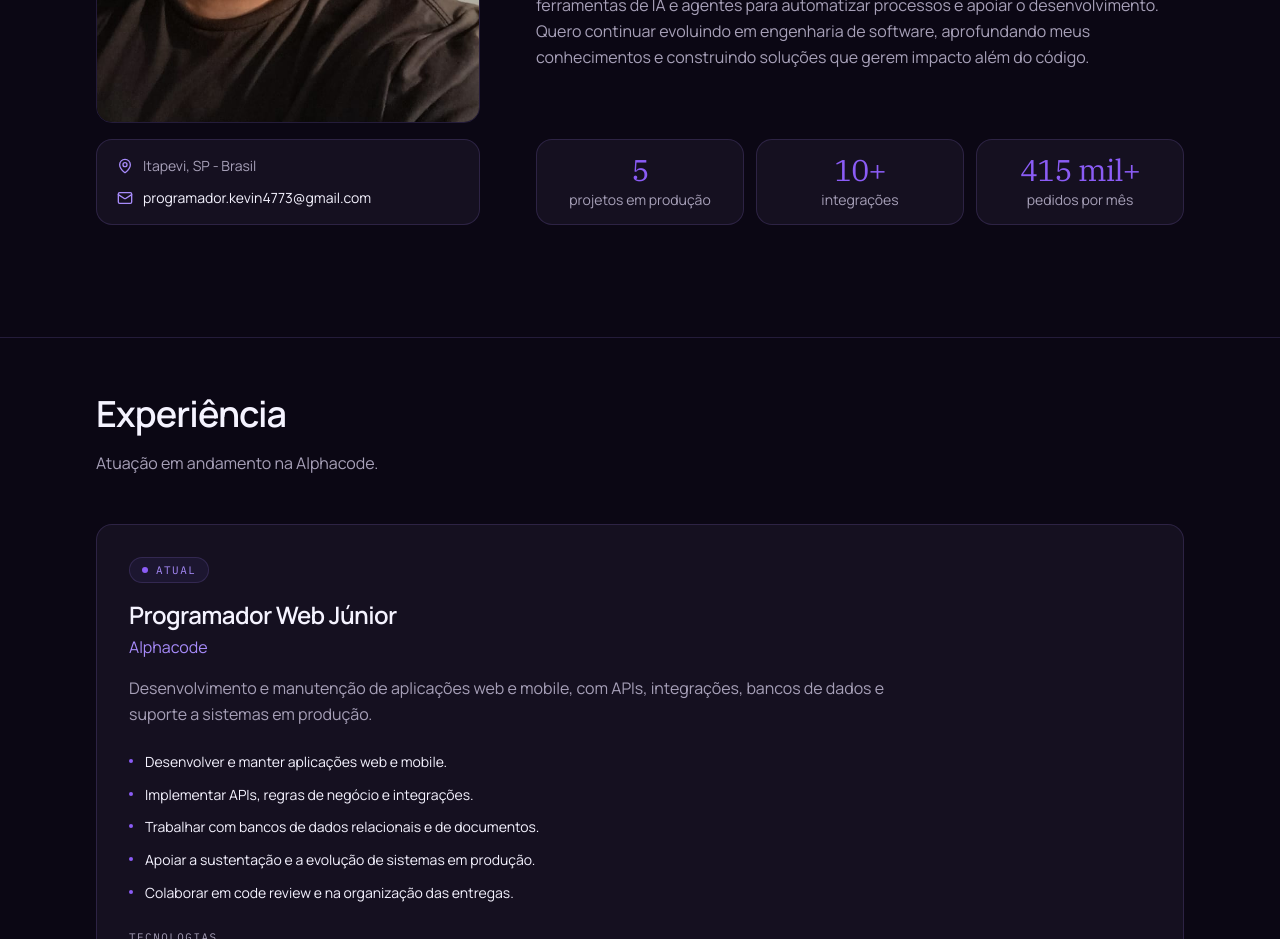
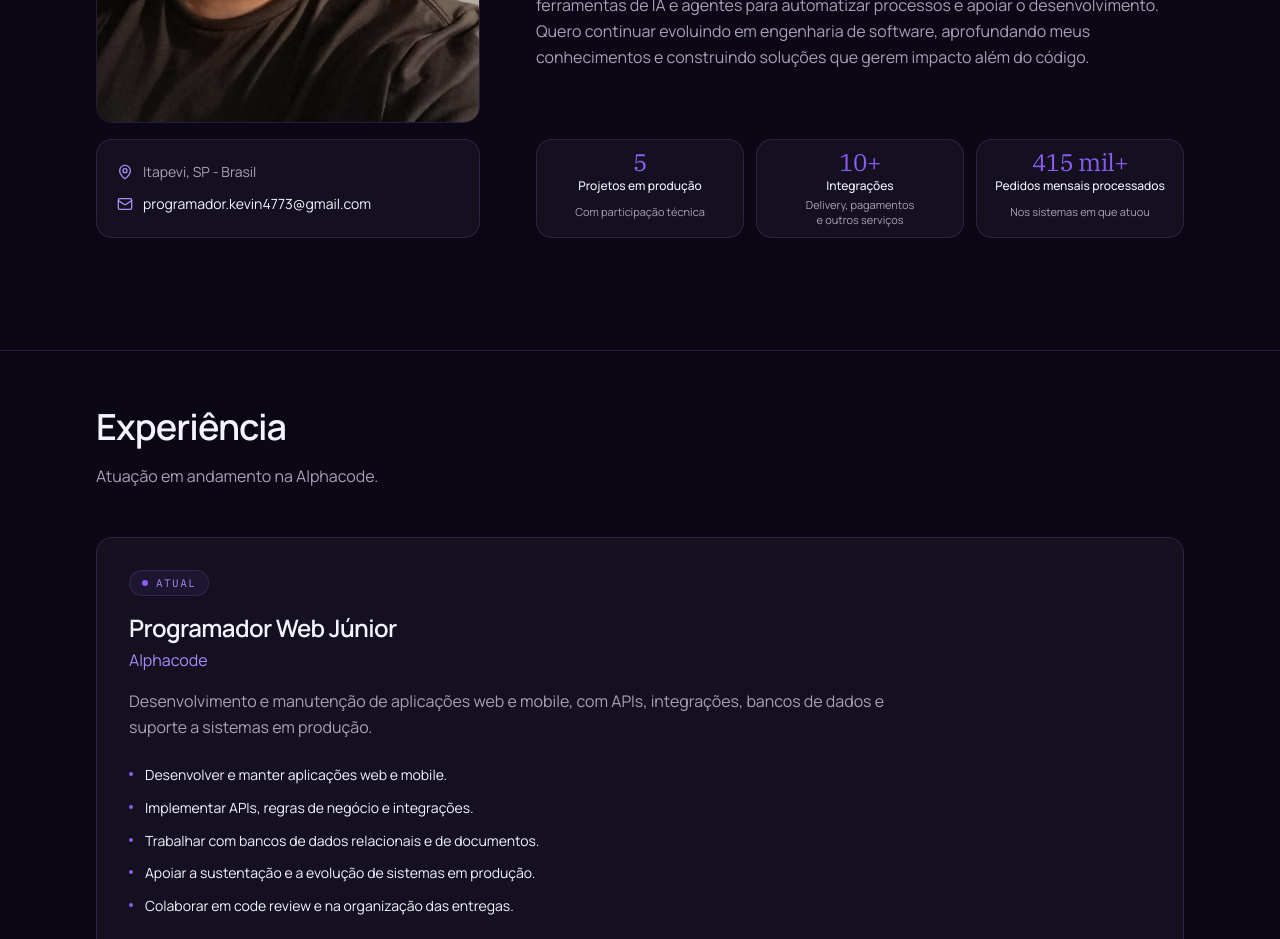
Before and after one commit to KevinAlves55/kevin-alves-portfolio, a React (Vite) app: page / in a window 1280 px wide. Shown: the part 1360-2299 px from the top of the page. Built offline with nearby package versions, Linux system fonts and the light colour scheme.

Commit message:
feat: adiciona contadores descritivos

```diff
--- a/src/i18n/en.ts
+++ b/src/i18n/en.ts
@@ -34,9 +34,9 @@ export const en: Messages = {
       'I use AI and agents to move faster in development. I keep going deeper into software engineering, looking for impact beyond the code.',
     ],
     facts: [
-      { value: '5', label: 'projects in production' },
-      { value: '10+', label: 'integrations' },
-      { value: '415k+', label: 'orders a month' },
+      { value: '5', label: 'Projects in production', detail: 'With technical involvement' },
+      { value: '10+', label: 'Integrations', detail: 'Delivery, payments, and other services' },
+      { value: '415k+', label: 'Monthly orders processed', detail: 'On the systems he worked on' },
     ],
   },
   experienceSection: {
--- a/src/i18n/pt.ts
+++ b/src/i18n/pt.ts
@@ -32,9 +32,9 @@ export const pt = {
       'Tenho buscado formas de tornar meu trabalho cada vez mais eficiente, explorando ferramentas de IA e agentes para automatizar processos e apoiar o desenvolvimento. Quero continuar evoluindo em engenharia de software, aprofundando meus conhecimentos e construindo soluções que gerem impacto além do código.',
     ],
     facts: [
-      { value: '5', label: 'projetos em produção' },
-      { value: '10+', label: 'integrações' },
-      { value: '415 mil+', label: 'pedidos por mês' },
+      { value: '5', label: 'Projetos em produção', detail: 'Com participação técnica' },
+      { value: '10+', label: 'Integrações', detail: 'Delivery, pagamentos e outros serviços' },
+      { value: '415 mil+', label: 'Pedidos mensais processados', detail: 'Nos sistemas em que atuou' },
     ],
   },
   experienceSection: {
--- a/src/sections/About.tsx
+++ b/src/sections/About.tsx
@@ -31,7 +31,7 @@ export function About() {
             height={1599}
             className="order-1 mx-auto aspect-5/7 w-full max-w-sm rounded-2xl border border-line object-cover lg:col-start-1 lg:row-start-1 lg:mx-0"
           />
-          <div data-reveal className="panel order-2 mx-auto w-full max-w-sm space-y-3 rounded-2xl px-5 py-4 lg:col-start-1 lg:row-start-2 lg:mx-0">
+          <div data-reveal className="panel about-card order-2 mx-auto flex w-full max-w-sm flex-col justify-center space-y-3 rounded-2xl px-5 py-4 lg:col-start-1 lg:row-start-2 lg:mx-0 lg:h-full lg:self-stretch">
             <p className="flex items-center gap-2.5 text-sm text-muted">
               <MapPin className="size-4 shrink-0 text-accent-soft" aria-hidden="true" />
               <span>{copy.site.location}</span>
@@ -55,11 +55,15 @@ export function About() {
               ))}
             </div>
           </div>
-          <ul data-reveal className="order-4 grid grid-cols-3 gap-3 lg:col-start-2 lg:row-start-2 lg:h-full lg:grid-rows-1 lg:self-stretch">
+          <ul data-reveal className="order-4 grid grid-cols-3 grid-rows-[auto_auto_auto] gap-x-3 gap-y-1 lg:col-start-2 lg:row-start-2 lg:h-full lg:self-stretch">
             {about.facts.map((fact) => (
-              <li key={fact.value} className="panel flex flex-col items-center justify-center rounded-2xl px-3 py-3 text-center sm:px-4 lg:h-full">
-                <p className="font-serif text-3xl leading-none font-medium tracking-tight text-accent">{fact.value}</p>
-                <p className="mt-1.5 text-sm leading-tight text-muted">{fact.label}</p>
+              <li
+                key={fact.value}
+                className="panel about-card row-span-3 grid grid-rows-subgrid items-center rounded-2xl px-2.5 text-center sm:px-3"
+              >
+                <p className="pt-2.5 font-serif text-2xl leading-none font-medium tracking-tight text-accent">{fact.value}</p>
+                <p className="text-xs leading-tight font-medium text-balance text-ink">{fact.label}</p>
+                <p className="pb-2.5 text-[0.6875rem] leading-snug text-balance text-muted">{fact.detail}</p>
               </li>
             ))}
           </ul>
--- a/src/styles/index.css
+++ b/src/styles/index.css
@@ -131,6 +131,10 @@
   box-shadow: var(--shadow);
 }
 
+.about-card:hover {
+  border-color: var(--accent-soft);
+}
+
 @media (prefers-reduced-motion: no-preference) {
   .interactive-control {
     transition:
@@ -160,6 +164,16 @@
   .card-hover:hover {
     transform: translateY(-2px);
   }
+
+  .about-card {
+    transition:
+      border-color 160ms ease,
+      transform 160ms ease;
+  }
+
+  .about-card:hover {
+    transform: translateY(-2px);
+  }
 }
 
 @media (prefers-reduced-motion: reduce) {
```
